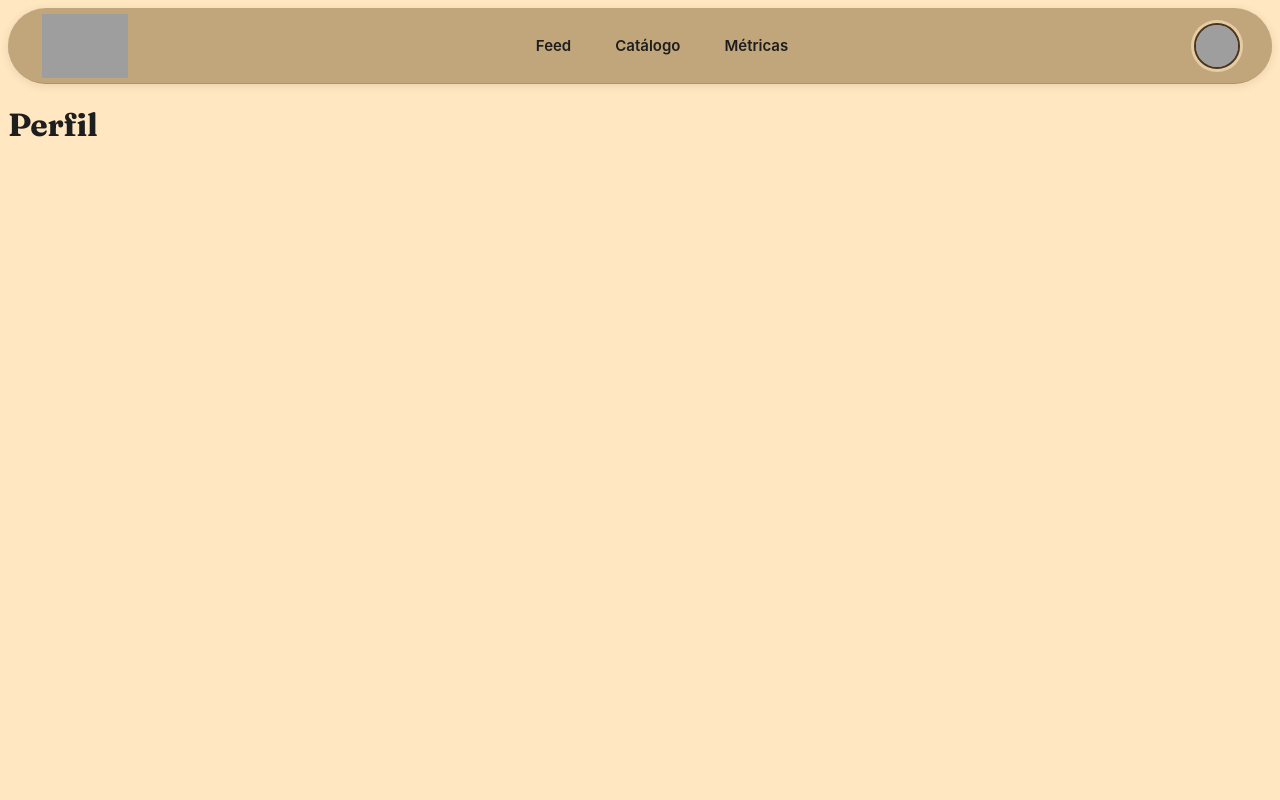
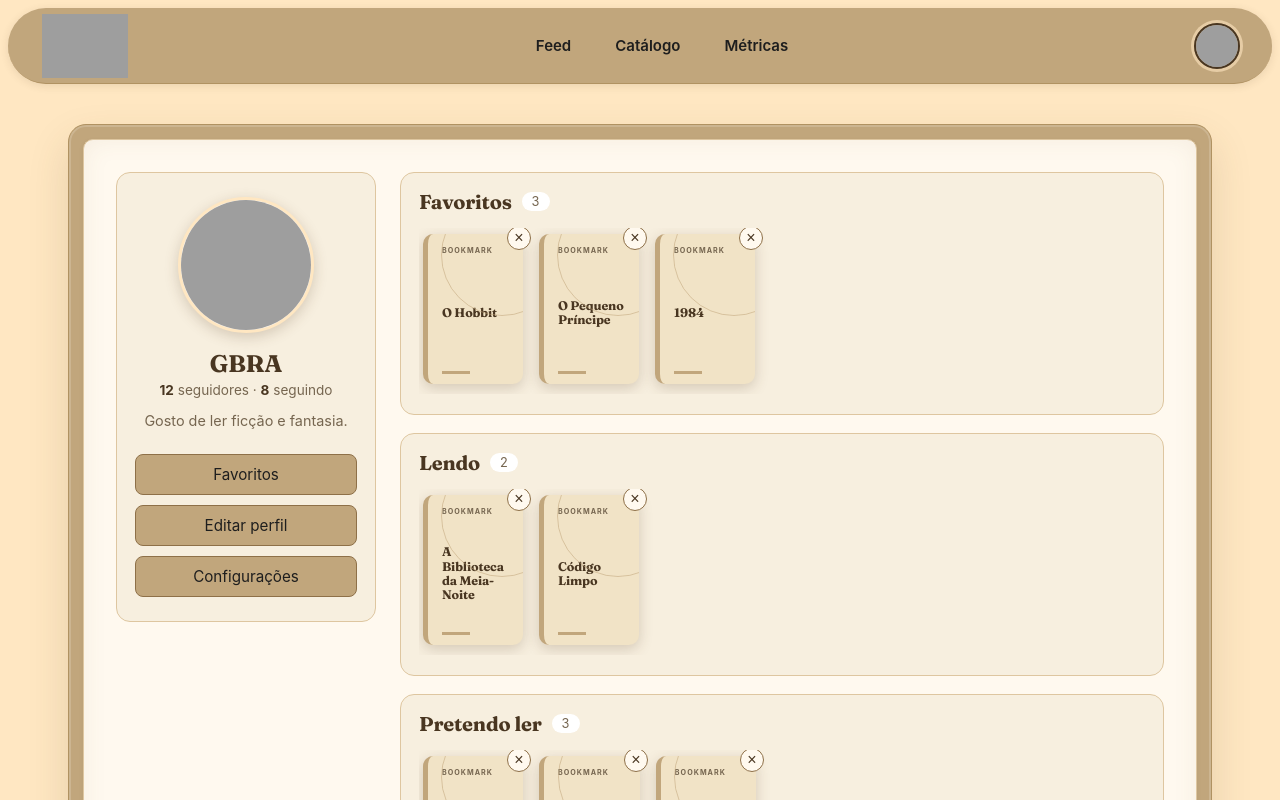
Before and after one commit to ICEI-PUC-Minas-PMGES-TI/pmg-es-2026-2-ti2-8183100-bookshelf, a React (Vite) app in the folder Codigo/Frontend/: page /perfil in a window 1280 px wide. Shown: the top 800 px of the page. Built offline with nearby package versions, Linux system fonts and the light colour scheme; grey boxes are pictures that could not be loaded.

Commit message:
jsx e css do perfil adicionados + json de usuario

```diff
--- /dev/null
+++ b/Codigo/Frontend/src/mocks/jsonUsuario.json
@@ -0,0 +1,20 @@
+{
+  "usuario": {
+    "_id": 1,
+    "nome": "Gabriel Assis",
+    "userName": "GBRA",
+    "email": "gabriel@email.com",
+    "dataNascimento": "2004-05-20",
+    "dataCadastro": "2026-10-05",
+    "perfil": {
+      "foto": "https://www.gravatar.com/avatar/?d=mp&s=300",
+      "bio": "Gosto de ler ficção e fantasia."
+    },
+    "seguidores": 12,
+    "seguindo": 8,
+    "livrosFav": ["livro-02", "livro-01", "livro-05"],
+    "livrosLendo": ["livro-03", "livro-07"],
+    "livrosLerDepois": ["livro-04", "livro-09", "livro-10"],
+    "livrosLidos": ["livro-02", "livro-01", "livro-05", "livro-06", "livro-08"]
+  }
+}
--- /dev/null
+++ b/Codigo/Frontend/src/pages/perfil.css
@@ -0,0 +1,259 @@
+/* Perfil — mesma moldura "livro" do Feed (marrom por fora, papel creme por dentro). */
+.perfil-page {
+  --bm-tan: #c1a67c;
+  --bm-tan-hover: #b09262;
+  --bm-tan-border: #8e7048;
+  --bm-soft: #f6ebd6;
+  --bm-line: #e8dac0;
+  --bm-title: #493621;
+  --bm-muted: #766650;
+  --bm-ink: #1e1e1e;
+  --bm-display: "Fraunces", Georgia, "Times New Roman", serif;
+
+  width: 100%;
+  max-width: 1200px;
+  margin: 0 auto;
+  padding: 40px 28px 64px;
+  box-sizing: border-box;
+  color: var(--bm-ink);
+}
+
+.perfil-moldura {
+  padding: 14px;
+  border: 1px solid #b09262;
+  border-radius: 18px;
+  background: var(--bm-tan);
+  box-shadow:
+    0 18px 40px rgb(90 64 35 / 15%),
+    inset 0 0 0 2px rgb(255 247 235 / 18%);
+}
+
+.perfil-layout {
+  display: grid;
+  grid-template-columns: 260px minmax(0, 1fr);
+  gap: 24px;
+  padding: clamp(18px, 3vw, 32px);
+  border: 1px solid #dec6a0;
+  border-radius: 10px;
+  background: #fff9ef;
+  box-shadow:
+    inset 0 0 24px rgb(128 92 49 / 8%),
+    0 2px 5px rgb(90 64 35 / 8%);
+}
+
+/* ---- menu lateral ---- */
+.perfil-menu {
+  display: flex;
+  flex-direction: column;
+  align-items: center;
+  align-self: start;
+  padding: 24px 18px;
+  border: 1px solid #dec6a0;
+  border-radius: 14px;
+  background: #f7efdf;
+  text-align: center;
+}
+
+.perfil-foto {
+  width: 130px;
+  height: 130px;
+  border: 3px solid #ffe7c2;
+  border-radius: 50%;
+  object-fit: cover;
+  background: #fff;
+  box-shadow: 0 4px 14px rgb(90 64 35 / 22%);
+}
+
+.perfil-usuario {
+  margin: 16px 0 4px;
+  color: var(--bm-title);
+  font-size: 1.5rem;
+}
+
+.perfil-seguidores {
+  margin: 0;
+  color: var(--bm-muted);
+  font-size: 0.85rem;
+}
+
+.perfil-seguidores strong {
+  color: var(--bm-title);
+}
+
+.perfil-bio {
+  margin: 12px 0 0;
+  color: var(--bm-muted);
+  font-size: 0.9rem;
+  line-height: 1.5;
+}
+
+.perfil-botoes {
+  display: flex;
+  flex-direction: column;
+  gap: 10px;
+  width: 100%;
+  margin-top: 22px;
+}
+
+.perfil-botao {
+  display: block;
+  padding: 10px;
+  border: 1px solid var(--bm-tan-border);
+  border-radius: 8px;
+  background: var(--bm-tan);
+  color: var(--bm-ink);
+  font: inherit;
+  font-size: 0.95rem;
+  text-decoration: none;
+  cursor: pointer;
+  transition:
+    background 180ms ease,
+    transform 180ms ease;
+}
+
+.perfil-botao:hover {
+  background: var(--bm-tan-hover);
+}
+
+.perfil-botao:active {
+  transform: scale(0.98);
+}
+
+/* ---- listas ---- */
+.perfil-listas {
+  display: flex;
+  flex-direction: column;
+  gap: 18px;
+  min-width: 0;
+}
+
+.perfil-lista {
+  padding: 16px 18px 20px;
+  border: 1px solid #dec6a0;
+  border-radius: 14px;
+  background: #f7efdf;
+  scroll-margin-top: 16px;
+}
+
+.perfil-lista__topo {
+  display: flex;
+  align-items: center;
+  gap: 10px;
+  margin-bottom: 14px;
+}
+
+.perfil-lista__topo h2 {
+  margin: 0;
+  color: var(--bm-title);
+  font-size: 1.25rem;
+}
+
+.perfil-lista__contagem {
+  padding: 2px 10px;
+  border-radius: 999px;
+  background: #fff;
+  color: var(--bm-muted);
+  font-size: 0.8rem;
+}
+
+.perfil-lista__capas {
+  display: flex;
+  gap: 16px;
+  min-height: 150px;
+  padding: 6px 4px 10px;
+  overflow-x: auto;
+}
+
+.perfil-lista__vazia {
+  margin: auto 0;
+  color: var(--bm-muted);
+  font-size: 0.9rem;
+}
+
+.perfil-livro {
+  position: relative;
+  flex: 0 0 100px;
+  cursor: grab;
+}
+
+.perfil-livro__link {
+  display: block;
+  color: inherit;
+  text-decoration: none;
+}
+
+.perfil-livro:hover .book-cover {
+  transform: translateY(-3px);
+  box-shadow: 0 10px 22px rgb(90 64 35 / 28%);
+}
+
+/* A capa de reserva fica menor nesta tela. */
+.perfil-livro .book-cover--fallback {
+  padding: 12px 8px 10px 14px;
+  border-left-width: 5px;
+}
+
+.perfil-livro .book-cover__title {
+  font-size: 0.78rem;
+}
+
+.perfil-livro .book-cover__brand {
+  font-size: 0.45rem;
+}
+
+.perfil-livro__remover {
+  position: absolute;
+  top: -8px;
+  right: -8px;
+  display: flex;
+  align-items: center;
+  justify-content: center;
+  width: 24px;
+  height: 24px;
+  padding: 0;
+  border: 1px solid var(--bm-tan-border);
+  border-radius: 50%;
+  background: #fff9ef;
+  color: var(--bm-title);
+  font-size: 1rem;
+  line-height: 1;
+  cursor: pointer;
+  opacity: 0;
+  transition:
+    opacity 180ms ease,
+    background 180ms ease;
+}
+
+.perfil-livro:hover .perfil-livro__remover,
+.perfil-livro__remover:focus-visible {
+  opacity: 1;
+}
+
+.perfil-livro__remover:hover {
+  background: var(--bm-tan);
+}
+
+.perfil-page :is(a, button):focus-visible {
+  outline: 2px solid var(--bm-tan-border);
+  outline-offset: 2px;
+}
+
+@media (hover: none) {
+  .perfil-livro__remover {
+    opacity: 1;
+  }
+}
+
+@media (max-width: 800px) {
+  .perfil-page {
+    padding: 16px 12px 40px;
+  }
+
+  .perfil-layout {
+    grid-template-columns: 1fr;
+  }
+
+  .perfil-livro {
+    flex-basis: 84px;
+  }
+}
--- a/Codigo/Frontend/src/pages/perfil.jsx
+++ b/Codigo/Frontend/src/pages/perfil.jsx
@@ -1,6 +1,108 @@
+import { useEffect, useState } from "react";
+import { Link } from "react-router-dom";
+import { searchBooks } from "../services/booksService";
+import dadosUsuario from "../mocks/jsonUsuario.json";
+import "../components/BookCard.css";
+import "./perfil.css";
+
+// As quatro listas exibidas na tela. "chave" é o campo do JSON do usuário.
+const LISTAS = [
+  { chave: "livrosFav", titulo: "Favoritos" },
+  { chave: "livrosLendo", titulo: "Lendo" },
+  { chave: "livrosLerDepois", titulo: "Pretendo ler" },
+  { chave: "livrosLidos", titulo: "Lidos" },
+];
+
+// Capa do livro (usa a imagem ou, se não houver, a capa de reserva).
+function CapaLivro({ livro }) {
+  if (livro.thumbnail) {
+    return <img className="book-cover" src={livro.thumbnail} alt={`Capa de ${livro.title}`} />;
+  }
+  return (
+    <div className="book-cover book-cover--fallback">
+      <span className="book-cover__brand">Bookmark</span>
+      <span className="book-cover__title">{livro.title}</span>
+      <span className="book-cover__line" />
+    </div>
+  );
+}
+
 export default function Perfil() {
+  const usuario = dadosUsuario.usuario;
+  const [livros, setLivros] = useState([]);
+
+  // Busca o catálogo para transformar os ids das listas em livros.
+  useEffect(() => {
+    searchBooks("").then(setLivros);
+  }, []);
+
+  function livrosDaLista(chave) {
+    return usuario[chave]
+      .map((id) => livros.find((livro) => livro.id === id))
+      .filter(Boolean);
+  }
 
   return (
-    <h1>Perfil</h1>
+    <main className="perfil-page">
+      <div className="perfil-moldura">
+        <div className="perfil-layout">
+          {/* 2. Menu lateral do perfil */}
+          <aside className="perfil-menu">
+            <img className="perfil-foto" src={usuario.perfil.foto} alt="Foto de perfil" />
+            <h1 className="perfil-usuario">{usuario.userName}</h1>
+            <p className="perfil-seguidores">
+              <strong>{usuario.seguidores}</strong> seguidores · <strong>{usuario.seguindo}</strong> seguindo
+            </p>
+            <p className="perfil-bio">{usuario.perfil.bio}</p>
+
+            <nav className="perfil-botoes" aria-label="Menu do perfil">
+              <a className="perfil-botao" href="#favoritos">Favoritos</a>
+              <button type="button" className="perfil-botao">Editar perfil</button>
+              <button type="button" className="perfil-botao">Configurações</button>
+            </nav>
+          </aside>
+
+          {/* 3. Listas de livros */}
+          <section className="perfil-listas">
+            {LISTAS.map((lista) => {
+              const itens = livrosDaLista(lista.chave);
+              return (
+                <article
+                  key={lista.chave}
+                  id={lista.chave === "livrosFav" ? "favoritos" : undefined}
+                  className="perfil-lista"
+                >
+                  <header className="perfil-lista__topo">
+                    <h2>{lista.titulo}</h2>
+                    <span className="perfil-lista__contagem">{itens.length}</span>
+                  </header>
+
+                  <div className="perfil-lista__capas">
+                    {itens.length === 0 && (
+                      <p className="perfil-lista__vazia">Nenhum livro nesta lista.</p>
+                    )}
+                    {itens.map((livro) => (
+                      <div key={livro.id} className="perfil-livro" draggable="true">
+                        <Link to={`/livro/${livro.id}`} className="perfil-livro__link" title={livro.title}>
+                          <CapaLivro livro={livro} />
+                        </Link>
+                        {/* 5. Remover livro da lista */}
+                        <button
+                          type="button"
+                          className="perfil-livro__remover"
+                          aria-label={`Remover ${livro.title} da lista ${lista.titulo}`}
+                        >
+                          ×
+                        </button>
+                      </div>
+                    ))}
+                  </div>
+                </article>
+              );
+            })}
+          </section>
+        </div>
+      </div>
+    </main>
   );
 }
```
